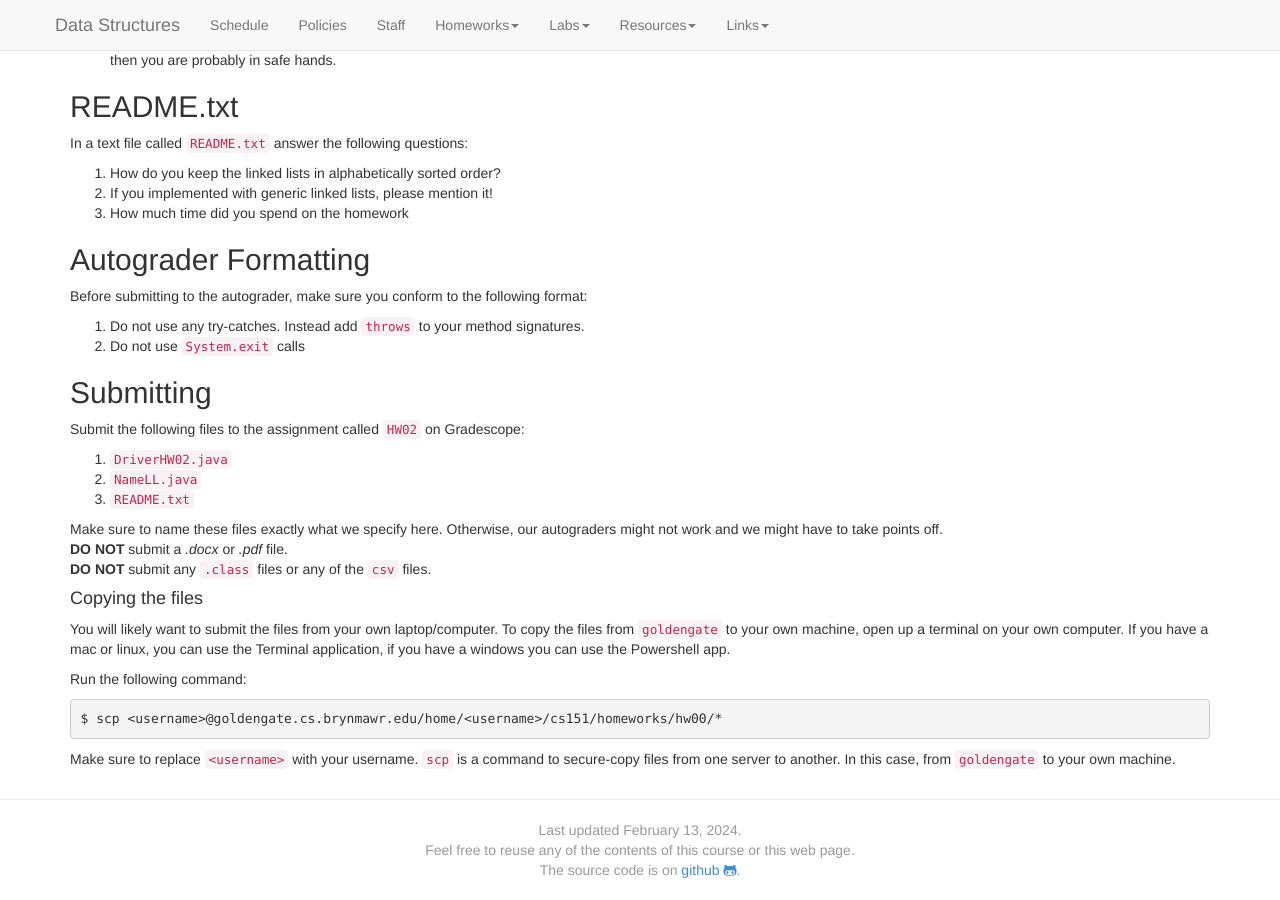
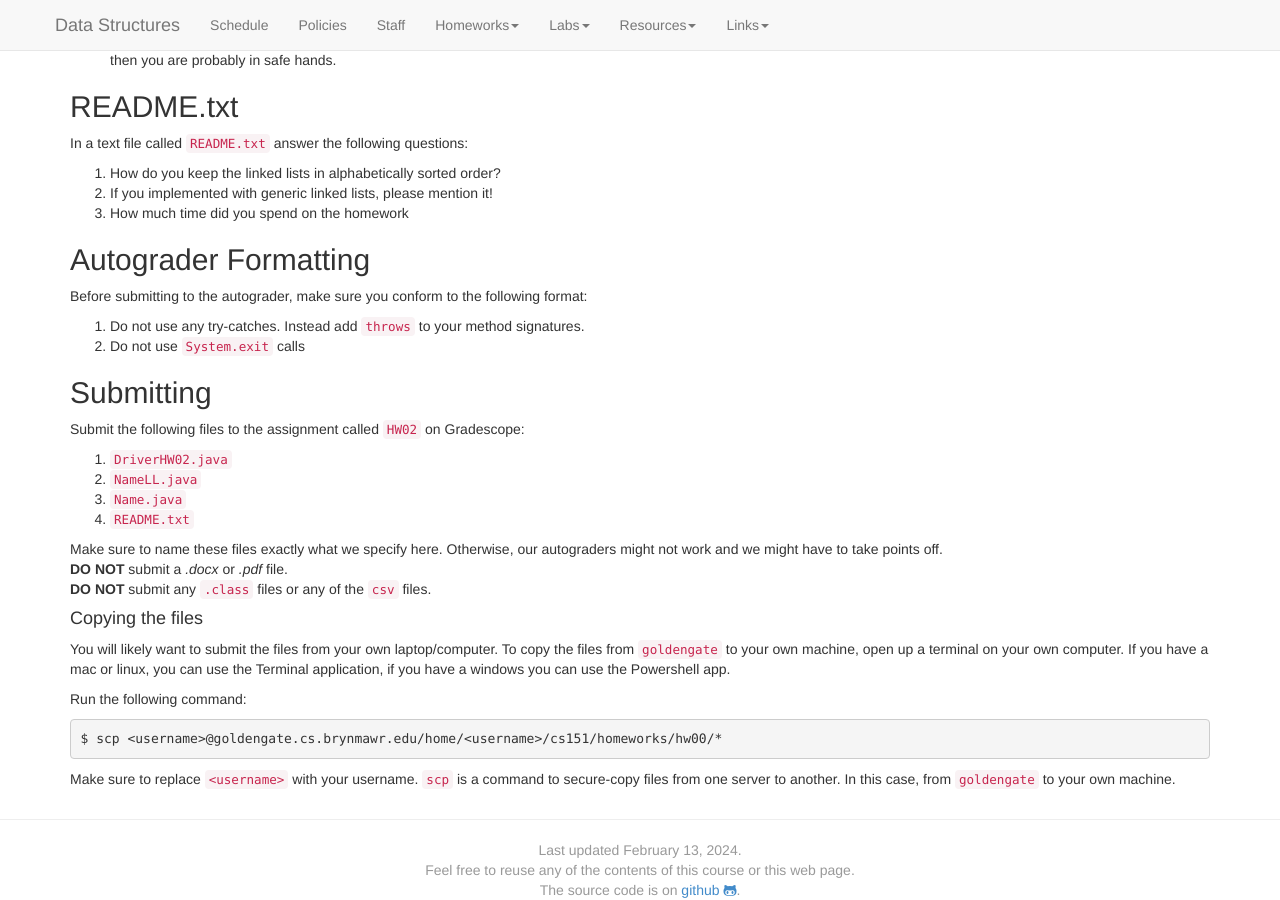
Before and after one commit to kalte0/BMC-CS-151.github.io, a Jekyll site: the page built from hws/HW02.md, in a window 1280 px wide and 900 px high, scrolled down 5099 px. Built offline with Jekyll 4.4.1, drawn with Linux system fonts in a browser that asks for light colours; nearby versions of some CDN libraries.

Commit message:
submit name

```diff
--- a/hws/HW02.md
+++ b/hws/HW02.md
@@ -417,6 +417,7 @@ Submit the following files to the assignment called `HW02` on Gradescope:
 
 1. `DriverHW02.java`
 2. `NameLL.java`
+3. `Name.java`
 4. `README.txt`
 
 Make sure to name these files exactly what we specify here. Otherwise,
```
